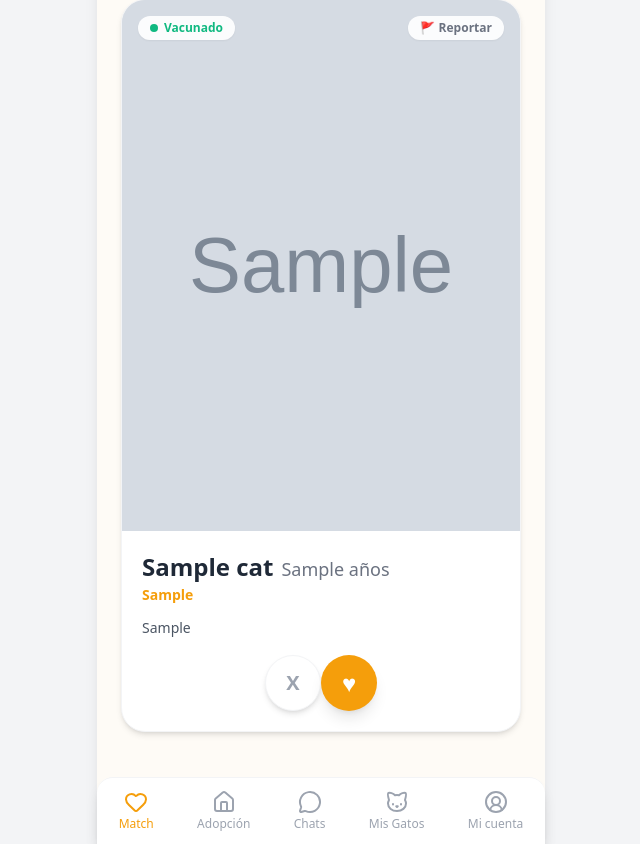
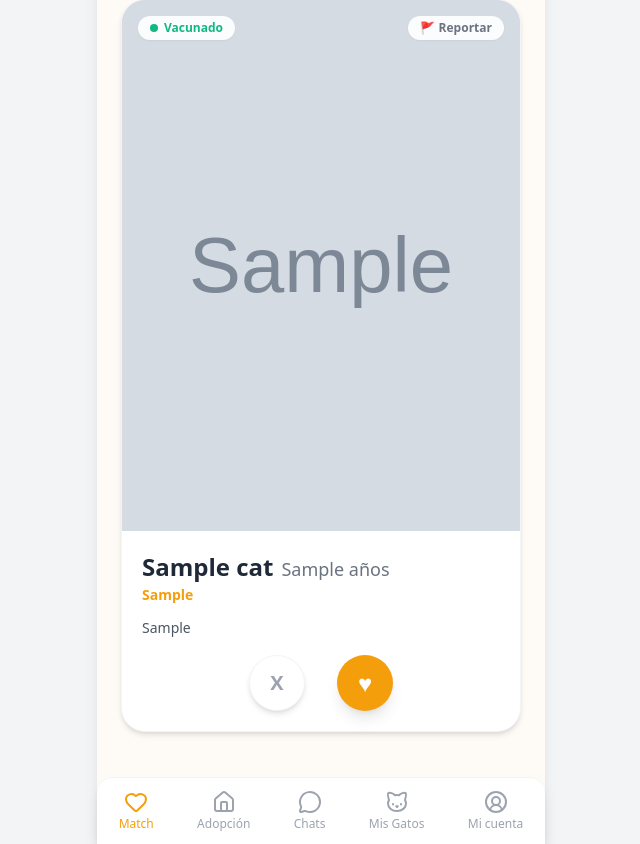
Before and after one commit to rrodriguezhe/mewtual, a Django app: template Final-Project/backend/matching/templates/matching/swipe.html in a window 1280 px wide. Shown: the part 125-969 px from the top of the page, without its empty margins (319-959 px from the left). Run offline with Django 5.2, Linux system fonts and the light colour scheme; tables that the repository leaves empty hold one stand-in row (values such as "Sample post"); the template is opened without the code that fills it: values that come from a table or form of the project are taken from there, most other values are stand-ins (such as "Sample title", 1, 10 or a date in 2020); grey boxes marked "Sample" are stand-in pictures; some libraries are stand-ins or nearby versions.

Commit message:
Fix swipe button spacing: space-x-* has no effect on display:contents children
The like/reject buttons are wrapped in <form class="contents">, which
generates no box of its own — margin from Tailwind's space-x-* utility
had nowhere to render, since it applies to the (boxless) form, not the
button inside it. Switched to gap-8, which applies between the actual
rendered flex items (the button and the display:none hidden input),
so the spacing is now visible and adjustable.

Co-Authored-By: Claude Sonnet 5 <noreply@anthropic.com>
Claude-Session: https://claude.ai/code/session_0188azpRdU6YJoc8TTqCuT1d

```diff
--- a/Final-Project/backend/matching/templates/matching/swipe.html
+++ b/Final-Project/backend/matching/templates/matching/swipe.html
@@ -70,7 +70,7 @@
                     </p>
                 </a>
 
-                <div class="flex justify-center space-x-6 mt-4">
+                <div class="flex justify-center gap-8 mt-4">
                     <form id="swipe-form-rechazar" method="POST" action="{% url 'matching:swipe_rechazar' candidato.id %}" class="contents">
                         {% csrf_token %}
                         <input type="hidden" name="gato_id" value="{{ gato_activo.id }}">
```
